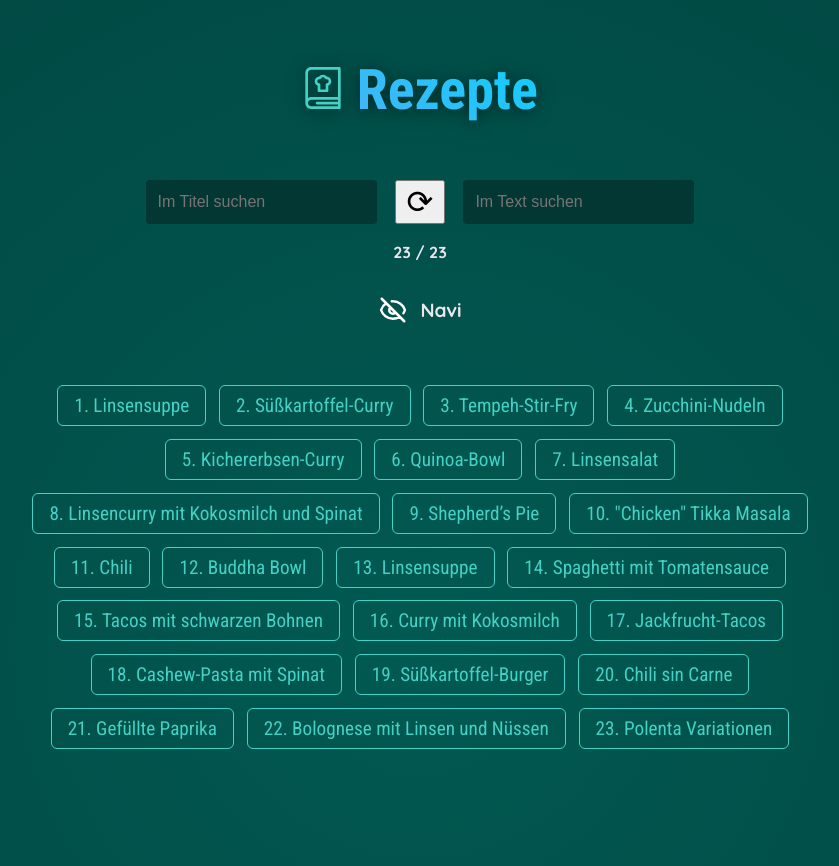
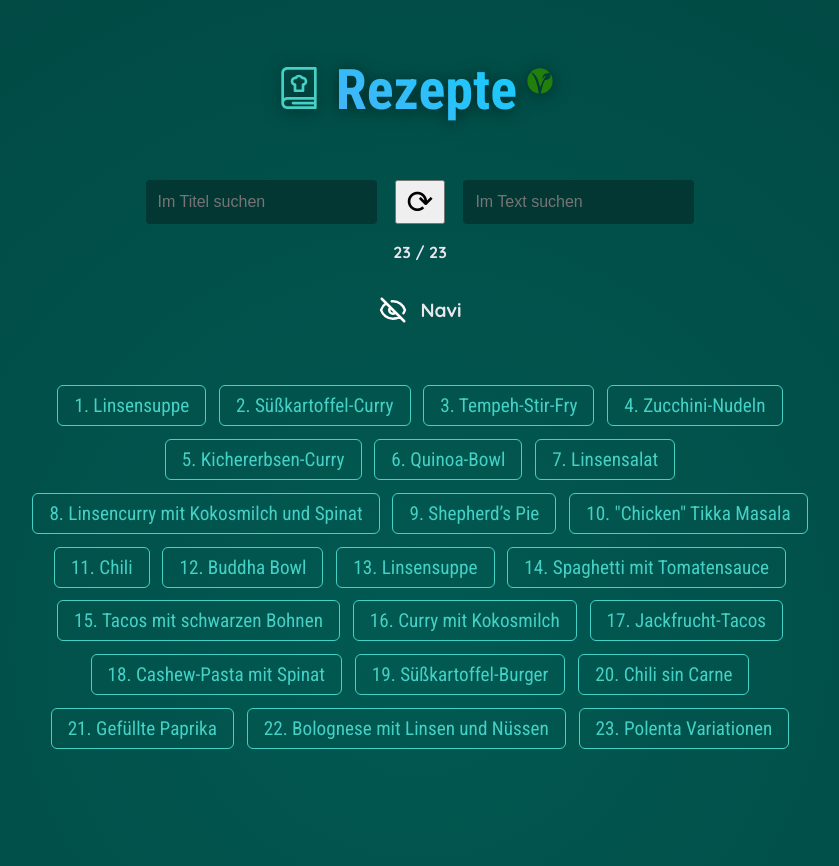
Before and after one commit to mcmulman/recipes, a React (Vite) app: page / in a window 1280 px wide. Shown: the top 866 px of the page, without its empty margins (220-1059 px from the left). Built offline with nearby package versions, Linux system fonts and the light colour scheme.

Commit message:
Add vegan image

```diff
--- a/src/components/Header/Header.css
+++ b/src/components/Header/Header.css
@@ -4,9 +4,10 @@ header {
   margin: 1.4rem 0;
 }
 
-header img {
+#recipeImg {
   height: 2.6rem;
   object-fit: contain;
+  margin-right: .2rem;
   display: none;
 }
 
@@ -36,7 +37,7 @@ header p {
         font-size: 3.5rem;
     }
 
-    header img {
+    #recipeImg {
       display: initial;
     }
 }
--- a/src/components/Header/Header.jsx
+++ b/src/components/Header/Header.jsx
@@ -1,10 +1,11 @@
 import './Header.css';
 import recipeImg from '../../assets/recipes.svg';
+import veganImg from '../../assets/vegan.svg';
 
 function Header() {
   return (
     <header>
-      <h1><img src={recipeImg}  /> Rezepte</h1>
+      <h1><img src={recipeImg} id={'recipeImg'} /> Rezepte <img style={{position: 'relative', top: '-12px', left: '-6px'}} width={'32'} src={veganImg}/></h1>
     </header>
   );
 }
--- a/src/index.css
+++ b/src/index.css
@@ -112,7 +112,6 @@ input {
   max-width: 30px;
 }
 
-
 #toggleMenu img.hide {
   display: none;
 }
```
Also changed, not shown: src/assets/vegan.svg (added), 5 other files (tests, documents, lock files or other folders).
